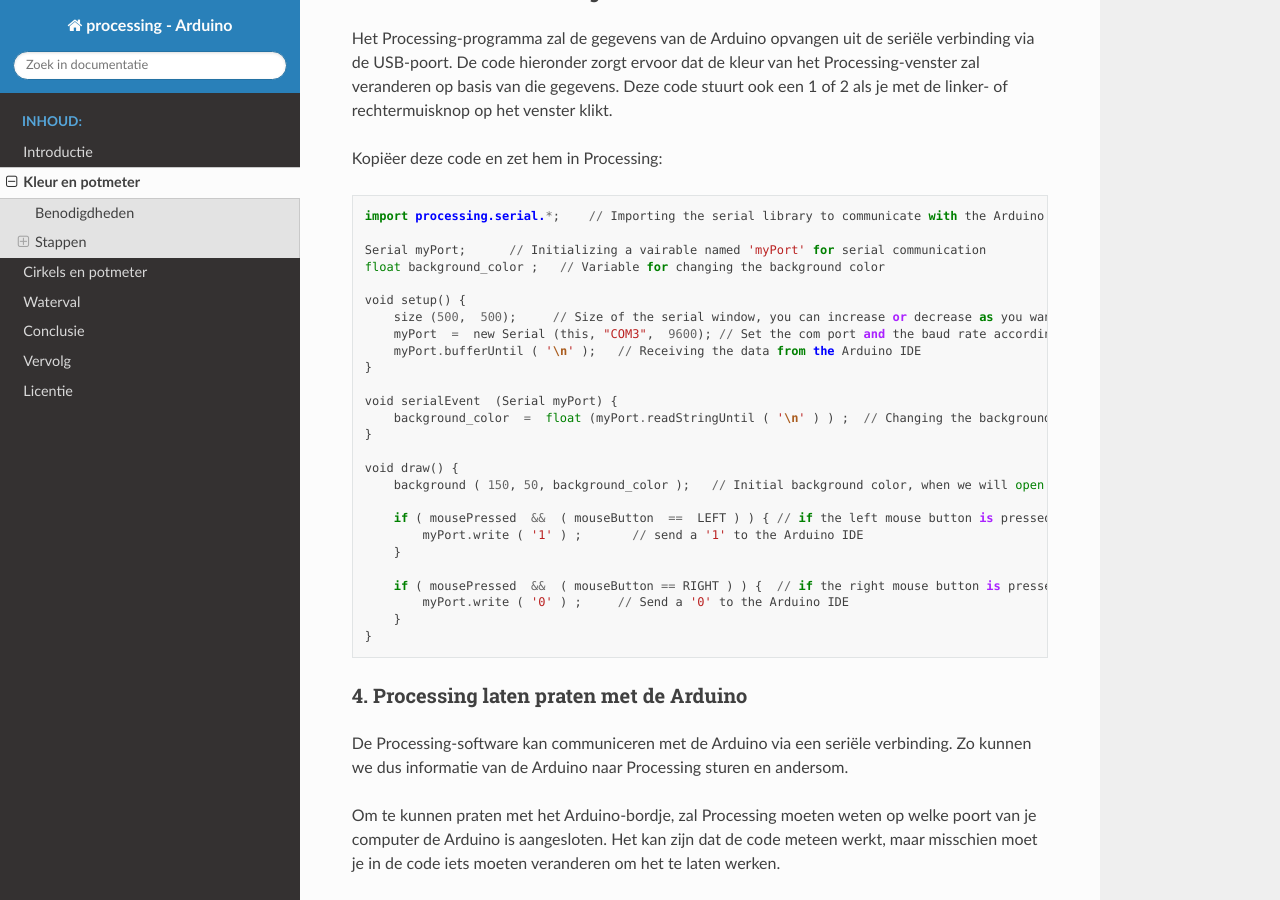
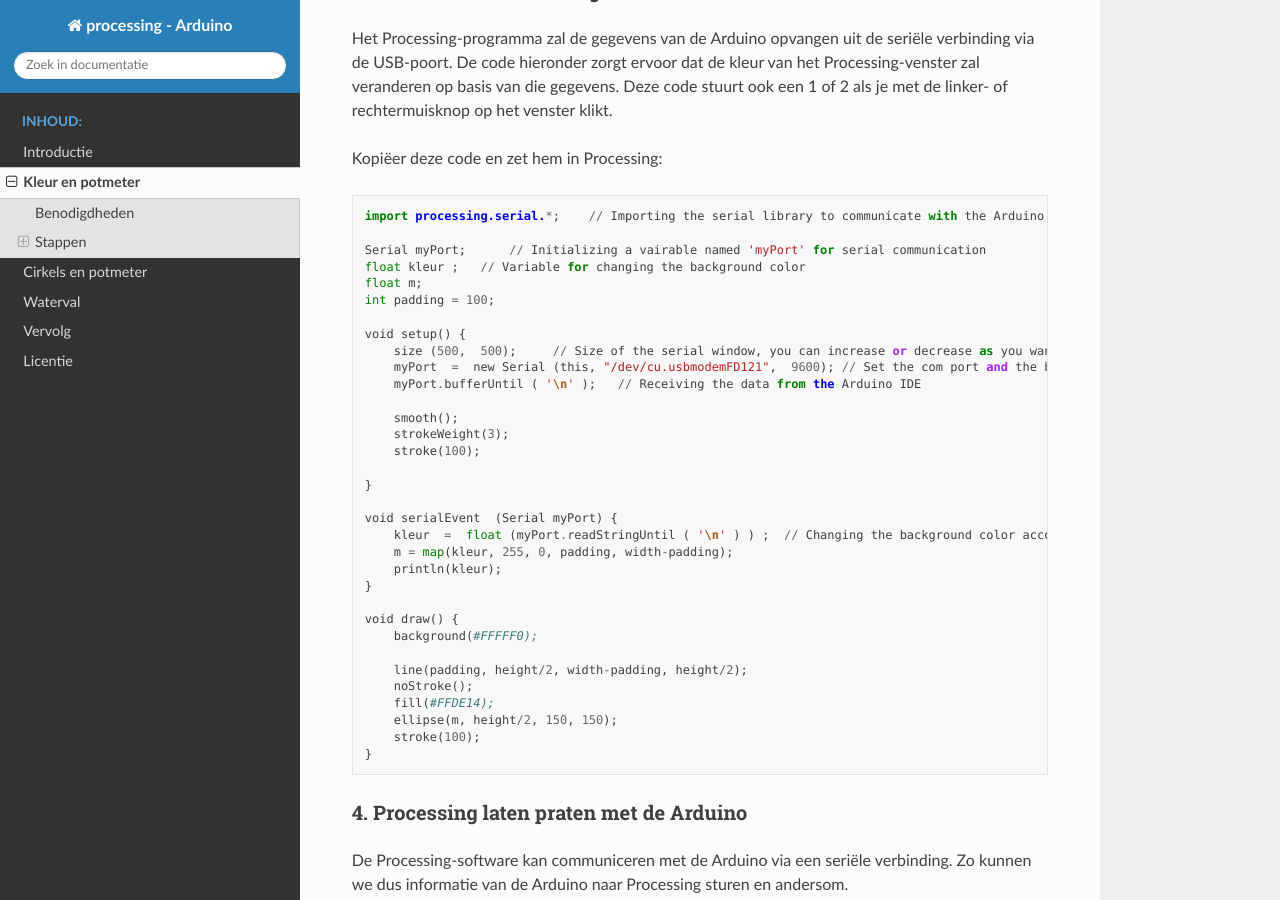
Before and after one commit to twisst/processing-met-arduino, a Sphinx documentation site: the page built from source/kleurenpotmeter.rst, in a window 1280 px wide and 900 px high, scrolled down 4128 px. Built offline with Sphinx 7.4.7 and the Read the Docs theme 2.0.0, drawn with Linux system fonts in a browser that asks for light colours; some of the changed text lies outside the part shown.

Commit message:
Nog een paar updates. ;)

```diff
--- a/source/cirkelsenpotmeter.rst
+++ b/source/cirkelsenpotmeter.rst
@@ -72,7 +72,7 @@ We kunnen de code in de Arduino hetzelfde laten, maar in Processing gaan nu iets
 
 Het resultaat zou er zo uit moeten zien:
 
-.. image:: imgs/arduinoprocessing6.png
+.. image:: imgs/arduinoprocessing6.jpeg
 
 Als je nu aan de potentiometer draait, dan zou je de gele cirkel moeten zien bewegen op je scherm.
 
--- a/source/index.rst
+++ b/source/index.rst
@@ -9,6 +9,5 @@ processing - Arduino
    kleurenpotmeter
    cirkelsenpotmeter
    waterval
-   conclusie
    vervolg
    licentie
--- a/source/kleurenpotmeter.rst
+++ b/source/kleurenpotmeter.rst
@@ -109,28 +109,35 @@ Kopiëer deze code en zet hem in Processing::
     import processing.serial.*;    // Importing the serial library to communicate with the Arduino
 
     Serial myPort;      // Initializing a vairable named 'myPort' for serial communication
-    float background_color ;   // Variable for changing the background color
+    float kleur ;   // Variable for changing the background color
+    float m;
+    int padding = 100;
 
     void setup() {
         size (500,  500);     // Size of the serial window, you can increase or decrease as you want
-        myPort  =  new Serial (this, "COM3",  9600); // Set the com port and the baud rate according to the Arduino IDE
+        myPort  =  new Serial (this, "/dev/cu.usbmodemFD121",  9600); // Set the com port and the baud rate according to the Arduino IDE
         myPort.bufferUntil ( '\n' );   // Receiving the data from the Arduino IDE
+
+        smooth();
+        strokeWeight(3);
+        stroke(100);
+
     }
 
     void serialEvent  (Serial myPort) {
-        background_color  =  float (myPort.readStringUntil ( '\n' ) ) ;  // Changing the background color according to received data
+        kleur  =  float (myPort.readStringUntil ( '\n' ) ) ;  // Changing the background color according to received data
+        m = map(kleur, 255, 0, padding, width-padding);
+        println(kleur);
     }
 
     void draw() {
-        background ( 150, 50, background_color );   // Initial background color, when we will open the serial window
+        background(#FFFFF0);
 
-        if ( mousePressed  &&  ( mouseButton  ==  LEFT ) ) { // if the left mouse button is pressed
-            myPort.write ( '1' ) ;       // send a '1' to the Arduino IDE
-        }
-
-        if ( mousePressed  &&  ( mouseButton == RIGHT ) ) {  // if the right mouse button is pressed
-            myPort.write ( '0' ) ;     // Send a '0' to the Arduino IDE
-        }
+        line(padding, height/2, width-padding, height/2);
+        noStroke();
+        fill(#FFDE14);
+        ellipse(m, height/2, 150, 150);
+        stroke(100);
     }
 
 4. Processing laten praten met de Arduino
--- a/source/vervolg.rst
+++ b/source/vervolg.rst
@@ -1,2 +1,5 @@
 Vervolg
 =======
+
+Als je verder wil, probeer dan dit spel te maken met Processing, Arduino en twéé potmeters!
+https://www.instructables.com/id/Pong-With-Arduino-and-Processing/
```
Also changed, not shown: other parts of source/kleurenpotmeter.rst (+3 -0 lines), source/imgs/arduinoprocessing6.jpeg (added).
